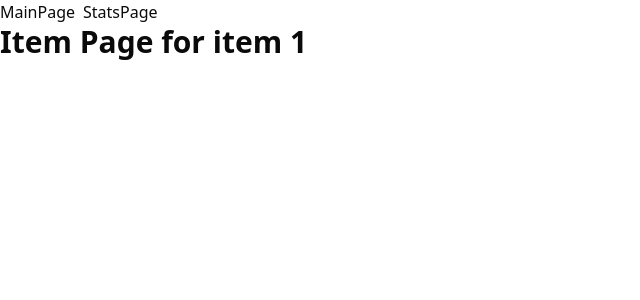
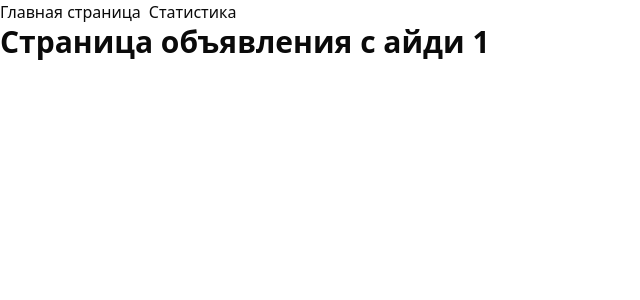
Before and after one commit to Kreoniz/item-listing-moderation-system-avito, a React app in the folder frontend/: page /item/1 in a window 1280 px wide. Shown: the top 300 px of the page, without its empty margins (0-640 px from the left). Built offline with nearby package versions, Linux system fonts and the light colour scheme; the HTML template or start-up script is replaced by a standard one.

Commit message:
feat(frontend): add a not found page

```diff
--- /dev/null
+++ b/frontend/src/components/icons/not-found-icon.tsx
@@ -0,0 +1,30 @@
+export function NotFoundIcon() {
+  return (
+    <svg viewBox="0 0 355 337" fill="none" xmlns="http://www.w3.org/2000/svg">
+      <path
+        d="M91.7272 11.1359L33.5001 116.5L131 116.5M101.5 156.5L101.5 116.5"
+        className="stroke-primary"
+        stroke-width="10"
+      />
+      <path
+        d="M280.38 11.8178L222.153 117.182L319.653 117.182M290.153 157.182L290.153 117.182"
+        className="stroke-primary"
+        stroke-width="10"
+      />
+      <path
+        d="M206 146C206 162.048 201.885 176.342 195.495 186.465C189.065 196.652 180.809 202 172.5 202C164.191 202 155.935 196.652 149.505 186.465C143.115 176.342 139 162.048 139 146C139 129.952 143.115 115.658 149.505 105.535C155.935 95.3476 164.191 90 172.5 90C180.809 90 189.065 95.3476 195.495 105.535C201.885 115.658 206 129.952 206 146Z"
+        className="stroke-primary"
+        stroke-width="10"
+      />
+      <mask id="path-4-inside-1_2_10" fill="white">
+        <path d="M281 278.5C281 262.985 269.569 248.105 249.221 237.134C228.873 226.163 201.276 220 172.5 220C143.724 220 116.127 226.163 95.7789 237.134C75.4312 248.105 64 262.985 64 278.5L76.5308 278.5C76.5308 264.777 86.6418 251.615 104.64 241.912C122.637 232.208 147.047 226.756 172.5 226.756C197.953 226.756 222.363 232.208 240.361 241.912C258.358 251.615 268.469 264.777 268.469 278.5H281Z" />
+      </mask>
+      <path
+        d="M281 278.5C281 262.985 269.569 248.105 249.221 237.134C228.873 226.163 201.276 220 172.5 220C143.724 220 116.127 226.163 95.7789 237.134C75.4312 248.105 64 262.985 64 278.5L76.5308 278.5C76.5308 264.777 86.6418 251.615 104.64 241.912C122.637 232.208 147.047 226.756 172.5 226.756C197.953 226.756 222.363 232.208 240.361 241.912C258.358 251.615 268.469 264.777 268.469 278.5H281Z"
+        className="stroke-primary"
+        stroke-width="20"
+        mask="url(#path-4-inside-1_2_10)"
+      />
+    </svg>
+  );
+}
--- a/frontend/src/layouts/MainLayout.tsx
+++ b/frontend/src/layouts/MainLayout.tsx
@@ -6,12 +6,12 @@ export function MainLayout() {
       <ul className="flex gap-2">
         <li>
           <NavLink to="/list" className="hover:underline">
-            MainPage
+            Главная страница
           </NavLink>
         </li>
         <li>
           <NavLink to="/stats" className="hover:underline">
-            StatsPage
+            Статистика
           </NavLink>
         </li>
       </ul>
--- a/frontend/src/main.tsx
+++ b/frontend/src/main.tsx
@@ -2,6 +2,7 @@ import "@/index.css";
 import { MainLayout } from "@/layouts/MainLayout";
 import { ItemPage } from "@/pages/ItemPage";
 import { MainPage } from "@/pages/MainPage.tsx";
+import { NotFoundPage } from "@/pages/NotFoundPage";
 import { StatsPage } from "@/pages/StatsPage";
 import { StrictMode } from "react";
 import { createRoot } from "react-dom/client";
@@ -16,6 +17,7 @@ createRoot(document.getElementById("root")!).render(
           <Route path="/list" element={<MainPage />} />
           <Route path="/item/:id" element={<ItemPage />} />
           <Route path="/stats" element={<StatsPage />} />
+          <Route path="*" element={<NotFoundPage />} />
         </Route>
       </Routes>
     </BrowserRouter>
--- a/frontend/src/pages/ItemPage.tsx
+++ b/frontend/src/pages/ItemPage.tsx
@@ -4,7 +4,7 @@ export function ItemPage() {
   const { id } = useParams();
   return (
     <div>
-      <h1 className="text-3xl font-bold">Item Page for item {id}</h1>
+      <h1 className="text-3xl font-bold">Страница объявления с айди {id}</h1>
     </div>
   );
 }
--- a/frontend/src/pages/MainPage.tsx
+++ b/frontend/src/pages/MainPage.tsx
@@ -1,7 +1,7 @@
 export function MainPage() {
   return (
     <div>
-      <h1 className="text-3xl font-bold">Main Page</h1>
+      <h1 className="text-3xl font-bold">Главная страница</h1>
     </div>
   );
 }
--- /dev/null
+++ b/frontend/src/pages/NotFoundPage.tsx
@@ -0,0 +1,16 @@
+import { NotFoundIcon } from "@/components/icons/not-found-icon";
+import { NavLink } from "react-router";
+
+export function NotFoundPage() {
+  return (
+    <div className="mt-52 flex h-full w-full flex-col items-center justify-center gap-2 p-4">
+      <div className="w-[300px]">
+        <NotFoundIcon />
+      </div>
+      <h2>Страница не найдена</h2>
+      <NavLink to="/list" className="text-lg hover:underline">
+        Вернуться
+      </NavLink>
+    </div>
+  );
+}
--- a/frontend/src/pages/StatsPage.tsx
+++ b/frontend/src/pages/StatsPage.tsx
@@ -1,7 +1,7 @@
 export function StatsPage() {
   return (
     <div>
-      <h1 className="text-3xl font-bold">Stats Page</h1>
+      <h1 className="text-3xl font-bold">Статистика</h1>
     </div>
   );
 }
```
